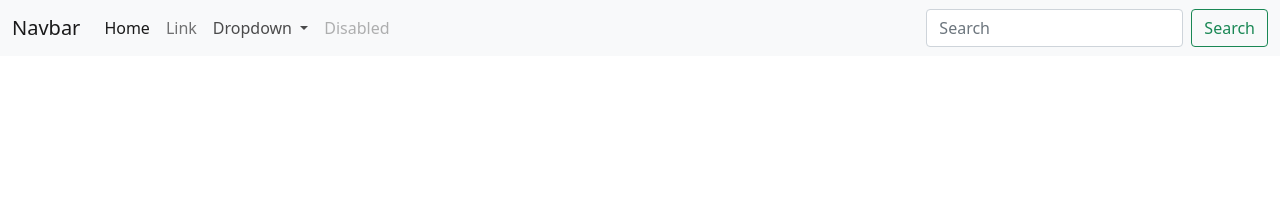
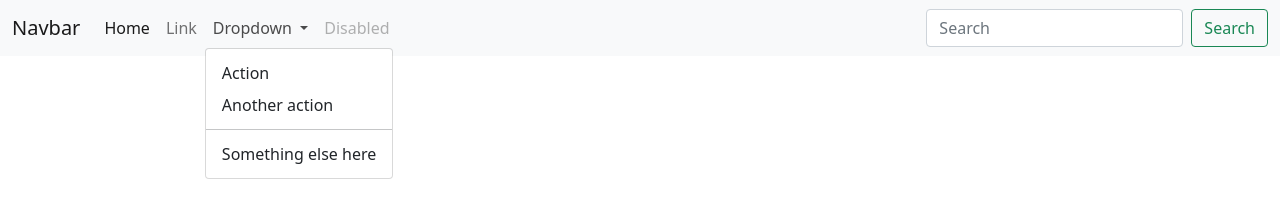
Before and after one commit to Rlss91/jquery_hu_2021_morning, a plain HTML site: page jquery dom functions/index.html in a window 1280 px wide. Both pictures are taken after a click on the button "Dropdown". Drawn offline with nearby package versions, Linux system fonts and the light colour scheme.

Commit message:
show hide

```diff
--- a/jquery dom functions/index.html
+++ b/jquery dom functions/index.html
@@ -60,7 +60,11 @@
               >
                 Dropdown
               </a>
-              <ul class="dropdown-menu" aria-labelledby="navbarDropdown">
+              <ul
+                class="dropdown-menu"
+                aria-labelledby="navbarDropdown"
+                id="dd-m"
+              >
                 <li><a class="dropdown-item" href="#">Action</a></li>
                 <li><a class="dropdown-item" href="#">Another action</a></li>
                 <li><hr class="dropdown-divider" /></li>
--- a/jquery dom functions/js/index.js
+++ b/jquery dom functions/js/index.js
@@ -0,0 +1,9 @@
+$(document).ready(function () {
+  $("#navbarDropdown").click(function () {
+    $("#dd-m").show();
+  });
+  $("#navbarDropdown").blur(function () {
+    console.log("blur");
+    $("#dd-m").hide();
+  });
+});
```
